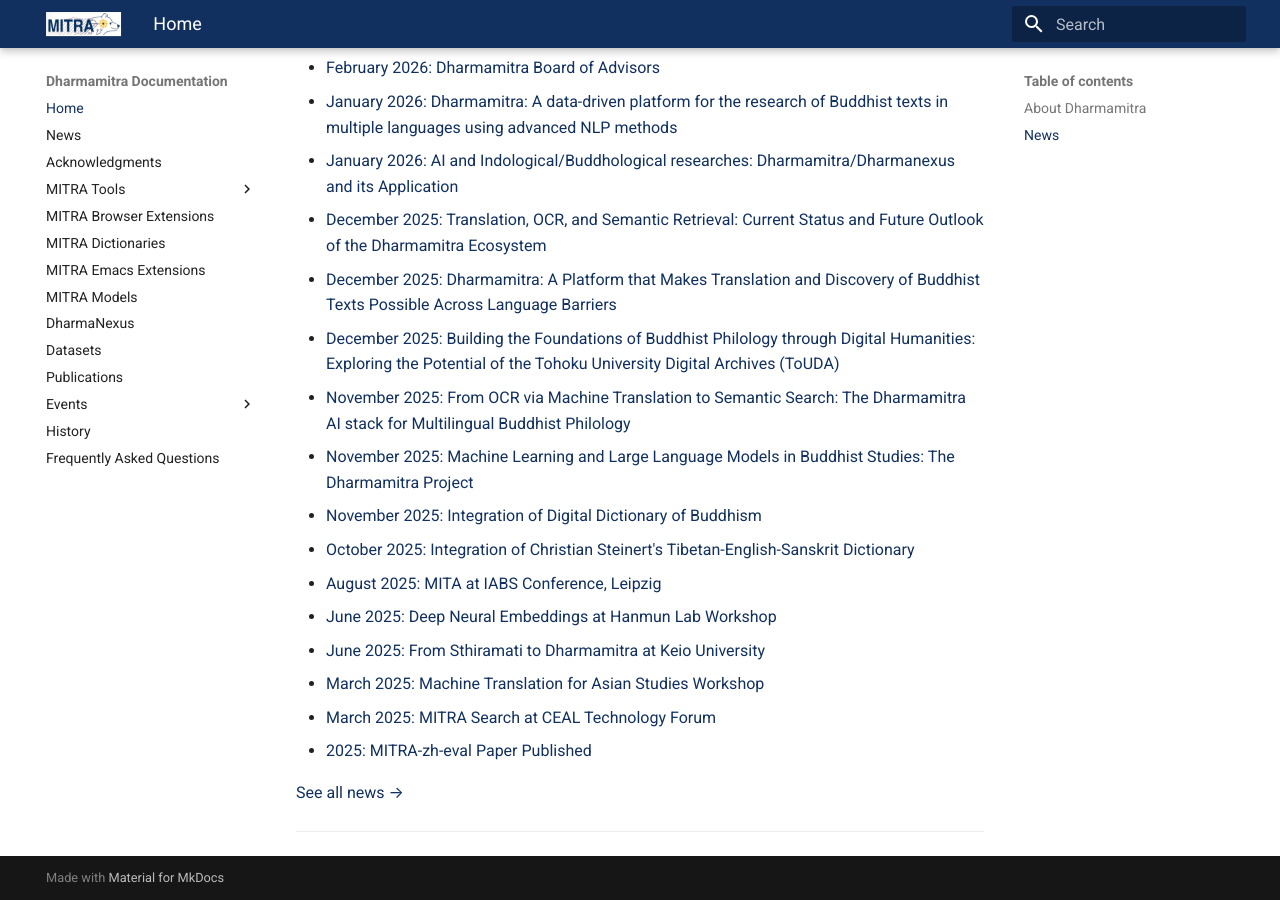
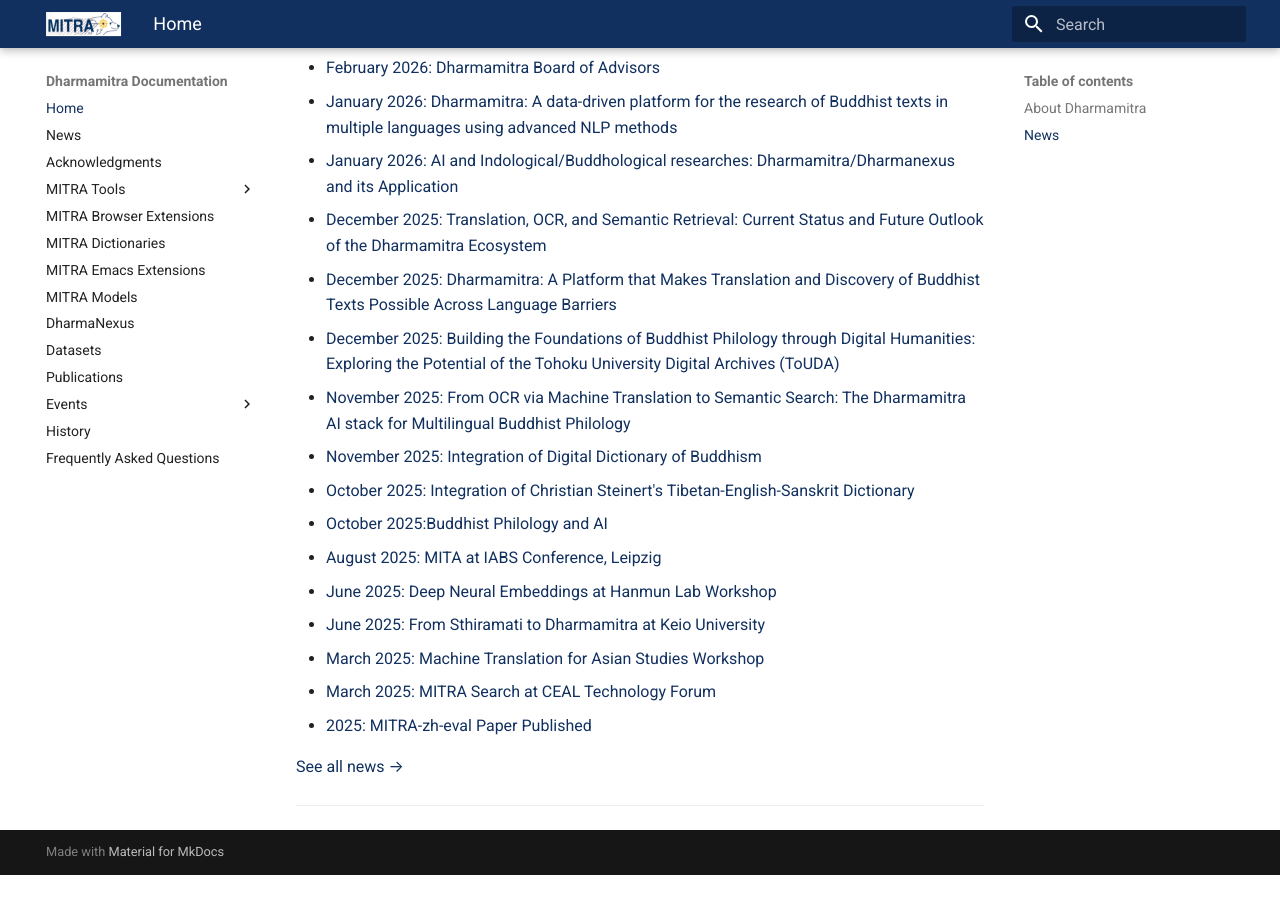
Before and after one commit to dharmamitra/dharmamitra-guides, an MkDocs documentation site: the page built from docs/index.md, in a window 1280 px wide and 900 px high, scrolled down 1137 px. Built offline with MkDocs 1.6.1 and Material for MkDocs 9.7.7, drawn with Linux system fonts in a browser that asks for light colours; after the commit the page ends 2012 px from its top, so only the background shows below that.

Commit message:
Update index.md

```diff
--- a/docs/index.md
+++ b/docs/index.md
@@ -29,9 +29,9 @@
 - [December 2025: Dharmamitra: A Platform that Makes Translation and Discovery of Buddhist Texts Possible Across Language Barriers](news.md#Dharmamitra-A-Platform-that-Makes-Translation-and-Discovery-of-Buddhist-Texts-Possible-Across-Language-Barriers)
 - [December 2025: Building the Foundations of Buddhist Philology through Digital Humanities: Exploring the Potential of the Tohoku University Digital Archives (ToUDA)](news.md#Building-the-Foundations-of-Buddhist-Philology-through-Digital-Humanities)
 - [November 2025: From OCR via Machine Translation to Semantic Search: The Dharmamitra AI stack for Multilingual Buddhist Philology](news.md#From-OCR-via-Machine-Translation-to-Semantic-Search)
-- [November 2025: Machine Learning and Large Language Models in Buddhist Studies: The Dharmamitra Project](news.md#Machine-Learning-and-Large-Language-Models-in-Buddhist-Studies-The-Dharmamitra-Project)
 - [November 2025: Integration of Digital Dictionary of Buddhism](news.md#Integration-of-Digital-Dictionary-of-Buddhism)
 - [October 2025: Integration of Christian Steinert's Tibetan-English-Sanskrit Dictionary](news.md#Integration-of-Christian-Steinerts-Tibetan-English-Sanskrit-Dictionary)
+- [October 2025:Buddhist Philology and AI](news.md#Machine-Learning-and-Large-Language-Models-in-Buddhist-Studies-The-Dharmamitra-Project)
 - [August 2025: MITA at IABS Conference, Leipzig](news.md#august-2025-mita-at-iabs-conference-leipzig)
 - [June 2025: Deep Neural Embeddings at Hanmun Lab Workshop](news.md#june-2025-deep-neural-embeddings-at-hanmun-lab-workshop)
 - [June 2025: From Sthiramati to Dharmamitra at Keio University](news.md#june-2025-from-sthiramati-to-dharmamitra-at-keio-university)
```
